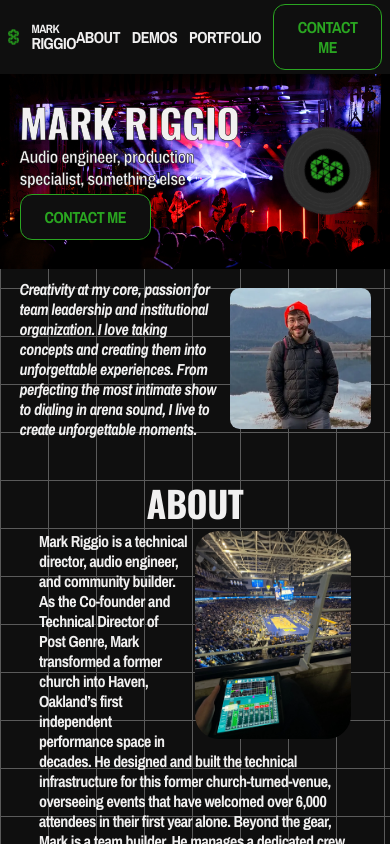
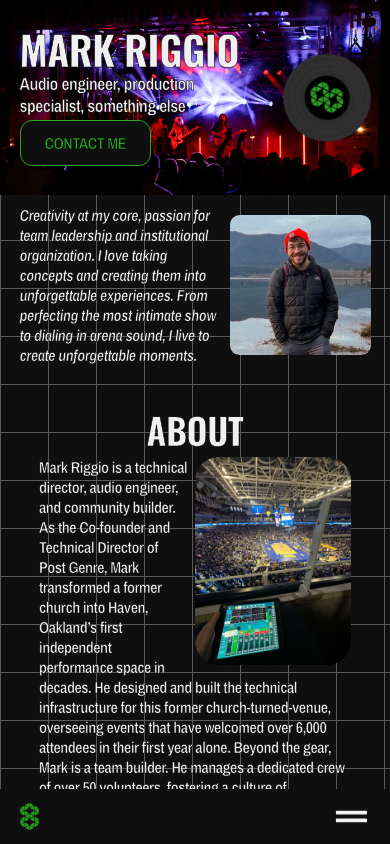
Before and after one commit to jasonkuehnle/mark-riggio, a React (Vite) app: page / in a window 390 px wide. Shown: the top 844 px of the page. Built offline with nearby package versions, Linux system fonts and the light colour scheme; grey boxes are pictures that could not be loaded.

Commit message:
mobile nav bar

```diff
--- a/src/components/Banner/Banner.module.css
+++ b/src/components/Banner/Banner.module.css
@@ -76,6 +76,8 @@
   animation-iteration-count: infinite;
   animation-timing-function: linear;
   border-radius: 100%;
+  position: relative;
+  z-index: 1;
 }
 
 @keyframes spin {
--- a/src/components/NavBar/NavBar.jsx
+++ b/src/components/NavBar/NavBar.jsx
@@ -2,17 +2,57 @@ import Button from "../Button/Button";
 import styles from "./NavBar.module.css";
 import { navigate } from "../../utils/navigation";
 import trakLogoNoCircle from "../../assets/media/no-circle-logo.svg";
+import { useState } from "react";
+import { FaGripLines } from "react-icons/fa";
+import { useRef, useEffect } from "react";
 
 export default function NavBar() {
+  const [sideBarVisible, setSideBarVisible] = useState(false);
+
+  const ref = useRef();
+  const hamburgerRef = useRef();
+
+  useEffect(() => {
+    function handlePointerDown(e) {
+      if (
+        ref.current &&
+        !ref.current.contains(e.target) &&
+        hamburgerRef.current &&
+        !hamburgerRef.current.contains(e.target)
+      ) {
+        setSideBarVisible(false);
+      }
+    }
+
+    function handleClose() {
+      setSideBarVisible(false);
+    }
+
+    window.addEventListener("resize", handleClose);
+    window.addEventListener("scroll", handleClose);
+    document.addEventListener("pointerdown", handlePointerDown);
+    return () => {
+      window.removeEventListener("resize", handleClose);
+      window.removeEventListener("scroll", handleClose);
+      document.removeEventListener("pointerdown", handlePointerDown);
+    };
+  }, []);
+
   return (
+    <>
       <div className={styles.navBarContainer} id="nav-bar">
         <div
           className={styles.navBarLeft}
           onClick={() => {
+            setSideBarVisible(false);
             navigate("banner");
           }}
         >
-        <img className={styles.navBarTrakLogo} src={trakLogoNoCircle} alt="" />
+          <img
+            className={styles.navBarTrakLogo}
+            src={trakLogoNoCircle}
+            alt=""
+          />
           <div className={styles.navBarLogo}>
             <h6>MARK</h6>
             <h4>RIGGIO</h4>
@@ -20,6 +60,7 @@ export default function NavBar() {
         </div>
 
         <div className={styles.navBarLinks}>
+          <div className={styles.desktopNavBarLinks}>
             <h4
               className={styles.navBarLink}
               onClick={() => {
@@ -51,6 +92,57 @@ export default function NavBar() {
               }}
             />
           </div>
+          <FaGripLines
+            ref={hamburgerRef}
+            className={styles.hamburger}
+            onClick={() => {
+              setSideBarVisible(!sideBarVisible);
+            }}
+          />
         </div>
+      </div>
+      <div
+        ref={ref}
+        className={styles.sideBar}
+        style={{
+          display: sideBarVisible ? "flex" : "none",
+        }}
+      >
+        <h3
+          className={styles.navBarLink}
+          onClick={() => {
+            setSideBarVisible(false);
+            navigate("about");
+          }}
+        >
+          ABOUT
+        </h3>
+        <h3
+          className={styles.navBarLink}
+          onClick={() => {
+            setSideBarVisible(false);
+            navigate("demos");
+          }}
+        >
+          DEMOS
+        </h3>
+        <h3
+          className={styles.navBarLink}
+          onClick={() => {
+            setSideBarVisible(false);
+            navigate("photos");
+          }}
+        >
+          PORTFOLIO
+        </h3>
+        <Button
+          text="CONTACT ME"
+          onClick={() => {
+            setSideBarVisible(false);
+            navigate("contact-me");
+          }}
+        />
+      </div>
+    </>
   );
 }
--- a/src/components/NavBar/NavBar.module.css
+++ b/src/components/NavBar/NavBar.module.css
@@ -53,6 +53,10 @@
   cursor: pointer;
 }
 
+.desktopNavBarLinks {
+  composes: navBarLinks;
+}
+
 .navBarLink {
   padding-right: 3vw;
 }
@@ -61,3 +65,93 @@
   color: var(--green);
   transition: 0.3s;
 }
+
+.sideBar {
+  position: fixed;
+  top: 0;
+  right: 0;
+  height: 100%;
+  width: 50vw;
+  z-index: 2;
+  background-color: var(--off-black);
+  display: flex;
+  flex-direction: column;
+  align-items: flex-end;
+  justify-content: flex-start;
+  padding: 5vw;
+  padding-top: var(--nav-height);
+  gap: 5vw;
+  animation: slideIn;
+  animation-duration: 0.5s;
+}
+
+.hamburger {
+  color: var(--off-white);
+  padding: 1vw;
+  font-size: 10vw;
+  display: none;
+}
+
+@keyframes slideIn {
+  from {
+    transform: translateX(100%);
+    opacity: 0;
+  }
+
+  to {
+    transform: translateX(0);
+    opacity: 1;
+  }
+}
+
+@media (max-width: 600px) {
+  .navBarContainer {
+    padding: 2vw 5vw;
+  }
+
+  .hamburger {
+    display: block;
+  }
+
+  .desktopNavBarLinks {
+    display: none;
+  }
+
+  .navBarLink {
+    padding-right: 0px;
+    font-size: 4vw;
+  }
+
+  .navBarLogo {
+    display: none;
+  }
+
+  .navBarLeft:hover {
+    transform: scale(1.1);
+    transition: 0.3s;
+  }
+
+  .navBarTrakLogo {
+    width: 5vw;
+  }
+}
+
+@media (hover: none) {
+  .navBarContainer {
+    position: fixed;
+    top: auto;
+    bottom: 0;
+  }
+
+  .sideBar {
+    align-items: flex-end;
+    justify-content: flex-end;
+    padding: 5vw;
+    padding-bottom: var(--nav-height);
+    /* width: 100vw; */
+  }
+
+  .navBarLink {
+    font-size: 5vw;
+  }
+}
--- a/src/index.css
+++ b/src/index.css
@@ -56,6 +56,7 @@ a:visited {
   -webkit-font-smoothing: antialiased;
   -moz-osx-font-smoothing: grayscale;
 
+  /* background-color: var(--dark-grey); */
   background-color: var(--off-black);
   background-image:
     linear-gradient(var(--dark-grey) 1px, transparent 1px),
@@ -95,12 +96,17 @@ p {
   letter-spacing: -0.5px;
   padding: 0px;
   margin: 0px;
+
+  -webkit-text-stroke: 0.5px black;
+  text-stroke: 0.5px black;
 }
 
 h1,
 h3 {
-  -webkit-text-stroke: 0.5px var(--off-black);
-  text-stroke: 0.5px var(--off-black);
+  -webkit-text-stroke: 0.5px black;
+  text-stroke: 0.5px black;
+  /* -webkit-text-stroke: 0.5px var(--off-black); */
+  /* text-stroke: 0.5px var(--off-black); */
 }
 
 h1,
```
Lines whose indentation alone changed are shown as unchanged.
